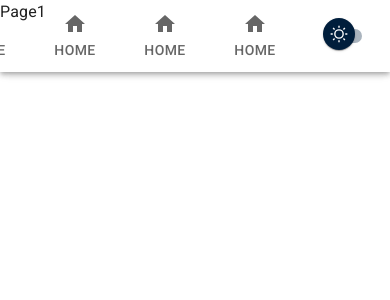
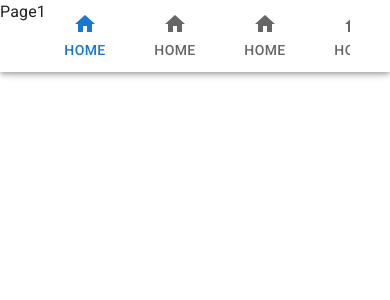
Before and after one commit to choijinhap/portfolio, a React (Create React App) app: page / in a window 390 px wide. Shown: the top 300 px of the page. Built offline with nearby package versions, Linux system fonts and the light colour scheme.

Commit message:
fix - appbar responsive style, tabs scrollable / todo: swipeable view

```diff
--- a/src/App.js
+++ b/src/App.js
@@ -12,12 +12,12 @@ const darkTheme = createTheme({
 });
 function App() {
 	const [isThemeLight, setIsThemeLight] = useState(true);
-	const [page, setPage] = useState(0);
+	const [page, setPage] = useState('0');
 	return (
 		<ThemeProvider theme={isThemeLight ? lightTheme : darkTheme}>
 			<Layout setIsThemeLight={setIsThemeLight} setPage={setPage}>
-				{page == 0 && <Page1></Page1>}
-				{page == 1 && <Page2></Page2>}
+				{page === '0' && <Page1></Page1>}
+				{page === '1' && <Page2></Page2>}
 			</Layout>
 		</ThemeProvider>
 	);
--- a/src/components/Layout.js
+++ b/src/components/Layout.js
@@ -14,23 +14,33 @@ import {
 import { useState } from 'react';
 import HomeIcon from '@mui/icons-material/Home';
 
-const StyledAppbar = styled(AppBar)`
-	width: 100%;
-	opacity: 0;
-	transition: opacity 0.5s ease-out;
-	&:hover {
-		opacity: 1;
-	}
-	display: flex;
-	padding: 0;
-	position: fixed;
-	top: 0;
-	left: 0;
-	background-color: transparent;
-	.MuiTabs-flexContainer {
-		justify-content: center;
-	}
-`;
+const StyledAppbar = styled(AppBar)(({ theme }) => ({
+	width: '100%',
+	opacity: 0,
+	transition: 'opacity 0.5s ease-out',
+	'&:hover': {
+		opacity: 1,
+	},
+	display: 'flex',
+	padding: 0,
+	position: 'fixed',
+	top: 0,
+	left: 0,
+	backgroundColor: 'transparent',
+	'.MuiTabs-scrollButtons': {
+		color: theme.palette.primary.main,
+		opacity: 0.5,
+	},
+	'.MuiTabs-scrollButtons.Mui-disabled': {
+		opacity: 0,
+	},
+	[theme.breakpoints.up('sm')]: {
+		'.MuiTabs-flexContainer': {
+			justifyContent: 'center',
+		},
+	},
+}));
+
 const DarkModeSwitch = styled(Switch)(({ theme }) => ({
 	'& .MuiSwitch-switchBase': {
 		margin: 1,
@@ -90,11 +100,15 @@ export default function Layout(props) {
 				<Tabs
 					value={value}
 					onChange={(event, newValue) => {
-						setValue(newValue);
-						props.setPage(newValue);
+						console.log(newValue);
+						if (newValue !== '100') {
+							setValue(newValue);
+							props.setPage(newValue);
+						}
 					}}
 					variant='scrollable'
-					scrollButtons='auto'
+					scrollButtons
+					allowScrollButtonsMobile
 					TabIndicatorProps={{
 						style: {
 							display: 'none',
@@ -117,7 +131,7 @@ export default function Layout(props) {
 								sx={{ justifySelf: 'center', alignSelf: 'center' }}
 							/>
 						}
-						value={value}
+						value='100'
 					></Tab>
 				</Tabs>
 			</StyledAppbar>
```
